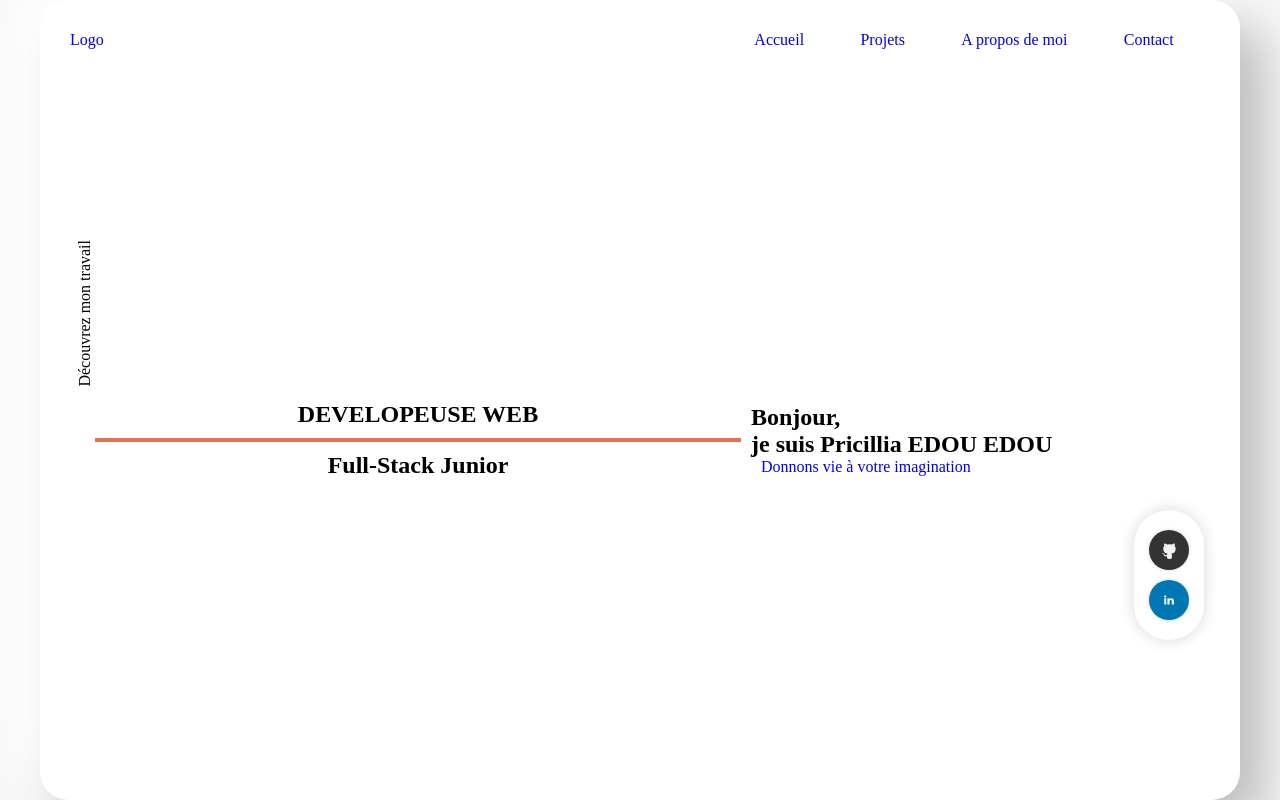
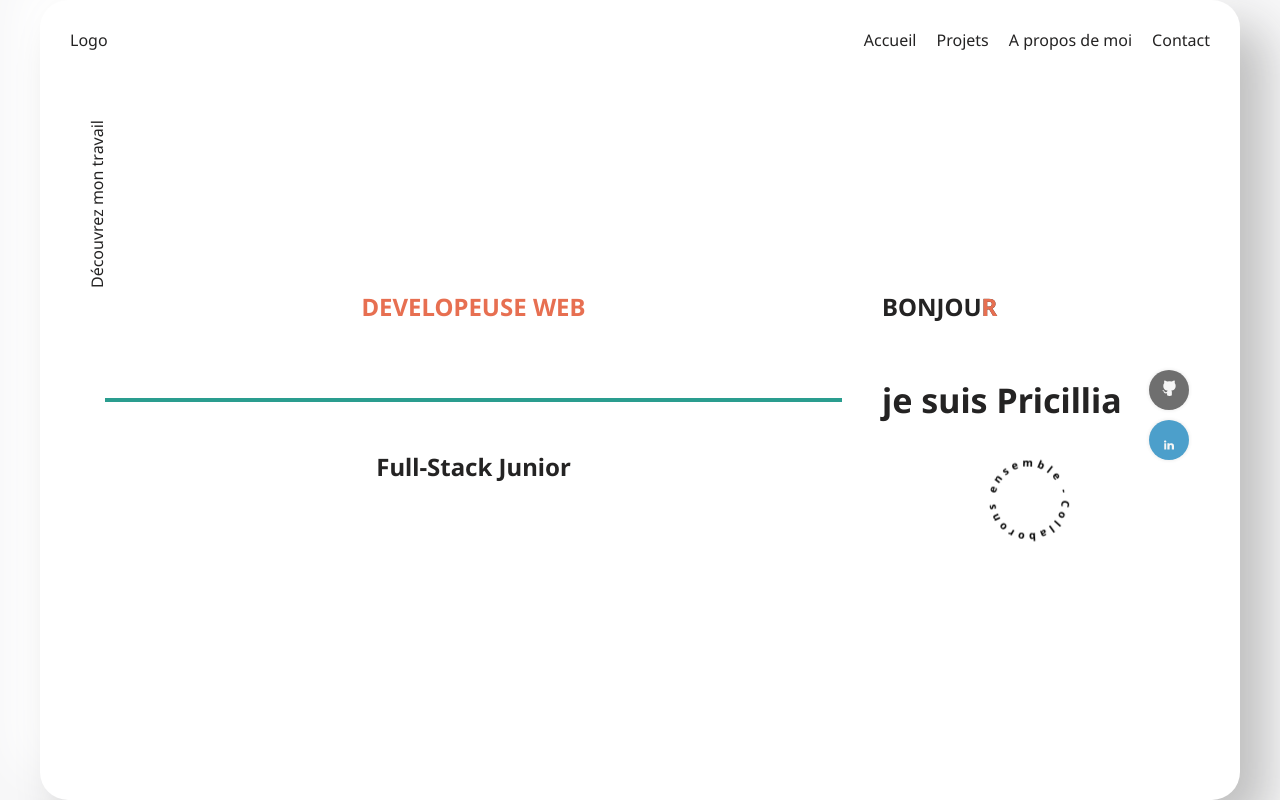
Before and after one commit to pricilliaedou/portfolio, a plain HTML site: page index.html in a window 1280 px wide. Drawn offline with Linux system fonts and the light colour scheme.

Commit message:
modification page d'accueil et ajouts des liens

```diff
--- a/index.html
+++ b/index.html
@@ -9,8 +9,8 @@
   <body>
     <div class="container">
       <header>
-        <div class="vertical">
-          <p>Découvrez mon travail</p>
+        <div class="vertical-text">
+          <a href="./projets.html"><p>Découvrez mon travail</p></a>
         </div>
         <div class="logo"><a href="./index.html">Logo</a></div>
         <nav>
@@ -22,18 +22,40 @@
       </header>
       <main>
         <div class="left-main">
-          <div class="top"><h2>DEVELOPEUSE WEB</h2></div>
-          <div class="bottom"><h2>Full-Stack Junior</h2></div>
+          <div class="left-main-first"><h2>DEVELOPEUSE WEB</h2></div>
+          <div class="left-main-second">
+            <div class="espace"></div>
+          </div>
+          <div class="left-main-third">
+            <h2>Full-Stack Junior</h2>
+          </div>
         </div>
         <div class="right-main">
-          <h2>Bonjour,</h2>
-          <h2>je suis Pricillia EDOU EDOU</h2>
-          <!-- <p>
-            développeuse web passionnée en reconversion. Je mets à profit mon
-            expérience diversifiée pour créer des solutions innovantes et
-            accessibles, transformant chaque défi en opportunité.
-          </p> -->
-          <a href="./contact.html">Donnons vie à votre imagination</a>
+          <div class="right-main-first">
+            <h2 class="r-color">BONJOUR</h2>
+          </div>
+          <div class="right-main-second">
+            <h2>je suis Pricillia</h2>
+          </div>
+
+          <!-- Link contact -->
+
+          <div class="rotate">
+            <a href="./contact.html">
+              <svg viewBox="0 0 150 150">
+                <path
+                  id="curve"
+                  fill="transparent"
+                  d="M 75 75 m -50, 0 a 50, 50 0 1, 1 100, 0 a 50, 50 0 1, 1 -100, 0"
+                />
+                <text>
+                  <textPath xlink:href="#curve">
+                    Collaborons ensemble -
+                  </textPath>
+                </text>
+              </svg></a
+            >
+          </div>
         </div>
       </main>
       <!-- Social -->
--- a/style.css
+++ b/style.css
@@ -1,7 +1,10 @@
+@import url("https://fonts.googleapis.com/css2?family=Noto+Sans:ital,wght@0,100..900;1,100..900&display=swap");
+
 :root {
   --bcg-body: #f7f7f8;
   --bcg-container: #ffffff;
   --corail-color: #e76f51;
+  --principal-color: #242323;
 }
 
 /* Général */
@@ -15,15 +18,16 @@
 body {
   min-height: 100vh;
   background-color: var(--bcg-body);
+  font-family: "Noto Sans", sans-serif;
+  color: var(--principal-color);
 }
 .container {
   max-width: 1200px;
   background-color: var(--bcg-container);
   margin: 0 auto;
   padding: 0 20px;
+  height: 100vh;
   position: relative;
-  height: 100vh;
-
   /* Shadow */
   border-radius: 28px;
   box-shadow: 26px 26px 48px #bebebe, -26px -26px 48px #ffffff;
@@ -32,7 +36,9 @@ body {
 a {
   text-decoration: none;
   padding: 10px;
+  color: var(--principal-color);
 }
+
 /* Header */
 
 header {
@@ -42,61 +48,143 @@ header {
   height: 10vh;
   width: 100%;
 }
-.vertical {
+.vertical-text {
   writing-mode: vertical-lr;
   text-orientation: sideways;
   transform: rotate(180deg);
   position: absolute;
   height: max-content;
-  top: 30%;
-  left: 3%;
+  top: 15%;
+  left: 2%;
 }
 
 nav {
-  width: 40vw;
   display: flex;
   justify-content: space-evenly;
 }
 
 /* Main */
+
 main {
-  /* width: 100%; */
   display: flex;
   height: 90vh;
   align-items: center;
   justify-content: center;
   padding: 20px 25px;
 }
+.left-main-first,
+.left-main-second,
+.left-main-third,
+.right-main-first,
+.right-main-second,
+.rotate {
+  padding: 10px;
+}
 
+/* Main: Left bloc */
 .left-main {
   display: flex;
   flex-direction: column;
-  width: 60%;
+  width: 70%;
   align-items: center;
   justify-content: center;
   padding: 0 10px;
+  height: 40vh;
 }
-.top {
-  border-bottom: 4px solid #e76f51;
-  padding-bottom: 10px;
+.left-main-first {
   width: 100%;
   text-align: center;
+  height: 10vh;
 }
-.bottom {
-  padding-top: 10px;
+.left-main-first h2 {
+  color: #e76f51;
 }
+
+.left-main-second {
+  width: 100%;
+  height: 10vh;
+  display: flex;
+  align-items: center;
+}
+.espace {
+  width: 100%;
+  height: 0.5vh;
+  background-color: #2a9d8f;
+}
+.left-main-third {
+  height: 20vh;
+}
+
+/* Main: right bloc */
 .right-main {
-  width: 40%;
+  width: 30%;
+  height: 40vh;
+  padding: 0 10px;
+  display: flex;
+  flex-direction: column;
 }
+.right-main-first {
+  height: 10vh;
+}
+.r-color {
+  position: relative;
+}
+
+.r-color::after {
+  bottom: 0;
+  color: #e76f51;
+  content: "R";
+  position: absolute;
+  transform: translate(-100%, 0);
+}
+.right-main-second {
+  height: 10vh;
+  display: flex;
+  align-items: center;
+}
+
+.right-main-second h2 {
+  font-size: 34px;
+}
+
+/* rotation boutton */
+.rotate {
+  height: 20vh;
+}
+.rotate a {
+  padding: 0;
+  font-weight: bold;
+}
+svg {
+  display: block;
+  width: 100%;
+  height: 100px;
+  letter-spacing: 0.35em;
+  align-self: flex-end;
+}
+svg text {
+  transform-origin: 50% 50%;
+  animation: rotate 10s linear infinite;
+}
+
+@keyframes rotate {
+  from {
+    transform: rotate(0);
+  }
+
+  to {
+    transform: rotate(-360deg);
+  }
+}
+
 /* Social */
 .social-buttons {
-  background-color: #ffffff;
-  box-shadow: 0px 0px 15px #00000027;
   padding: 10px 5px;
   border-radius: 5em;
   position: absolute;
-  bottom: 20%;
+  bottom: 40%;
   right: 3%;
+  opacity: 0.7;
 }
 
 .social-button {
```
